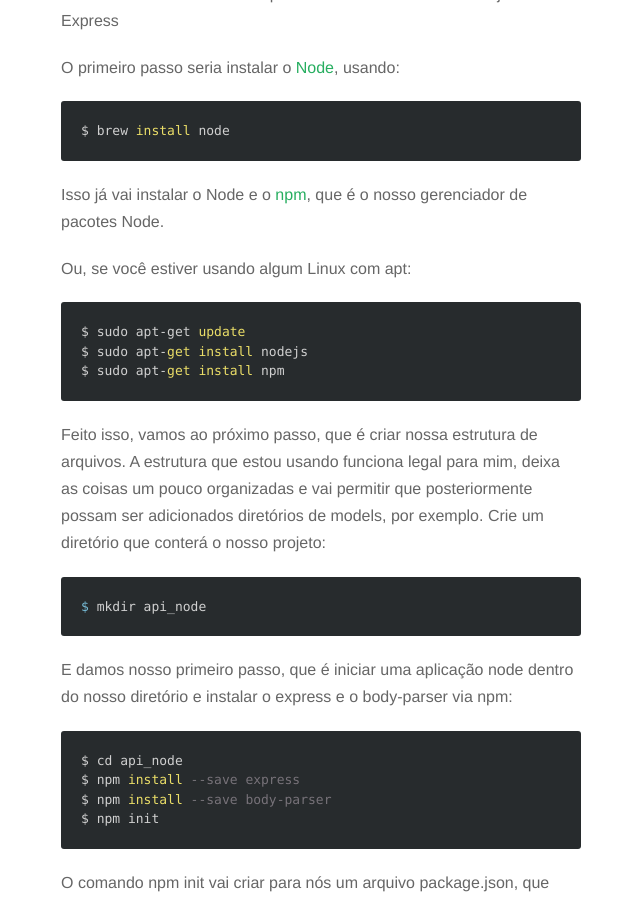
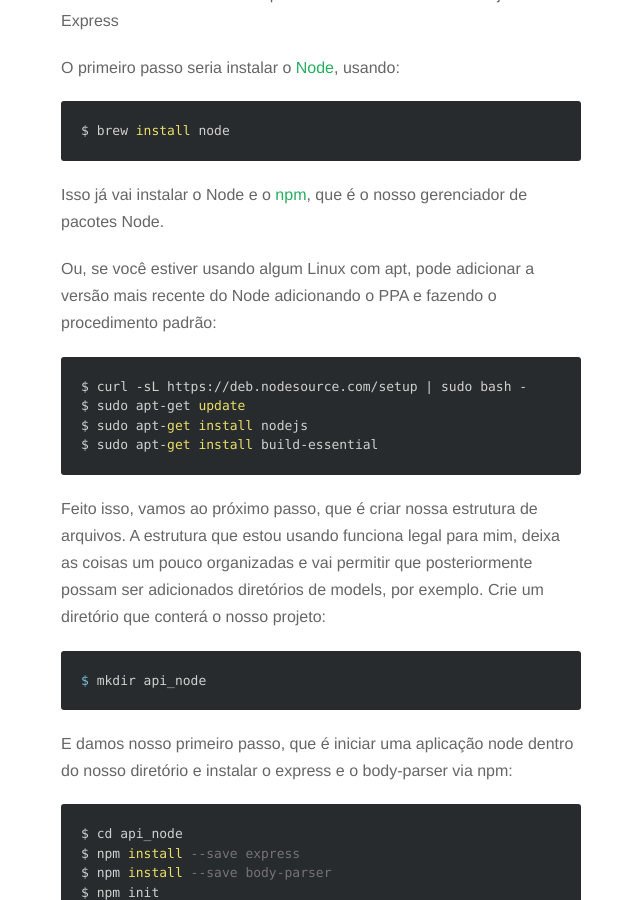
Before and after one commit to ebragaparah/ebragaparah.github.io, a Jekyll site: the page built from _posts/2015-09-4-construindo-uma-api-restful-com-node-js-e-express.markdown, in a window 1280 px wide and 900 px high, scrolled down 614 px. Shown: the whole window, without its empty margins (319-959 px from the left). Built offline with Jekyll 4.4.1, drawn with Linux system fonts in a browser that asks for light colours; nearby versions of some CDN libraries; Markdown is read by kramdown in place of the engine named in the settings.

Commit message:
adicionada versão mais recente do Node no ubuntu

````diff
--- a/_posts/2015-09-4-construindo-uma-api-restful-com-node-js-e-express.markdown
+++ b/_posts/2015-09-4-construindo-uma-api-restful-com-node-js-e-express.markdown
@@ -17,12 +17,13 @@ $ brew install node
 ```
 Isso já vai instalar o Node e o [npm](https://www.npmjs.com), que é o nosso gerenciador de pacotes Node.
 
-Ou, se você estiver usando algum Linux com apt:
+Ou, se você estiver usando algum Linux com apt, pode adicionar a versão mais recente do Node adicionando o PPA e fazendo o procedimento padrão:
 
 ```
+$ curl -sL https://deb.nodesource.com/setup | sudo bash -
 $ sudo apt-get update
 $ sudo apt-get install nodejs
-$ sudo apt-get install npm
+$ sudo apt-get install build-essential
 ```
 
 Feito isso, vamos ao próximo passo, que é criar nossa estrutura de arquivos. A estrutura que estou usando funciona legal para mim, deixa as coisas um pouco organizadas e vai permitir que posteriormente possam ser adicionados diretórios de models, por exemplo. Crie um diretório que conterá o nosso projeto:
````
